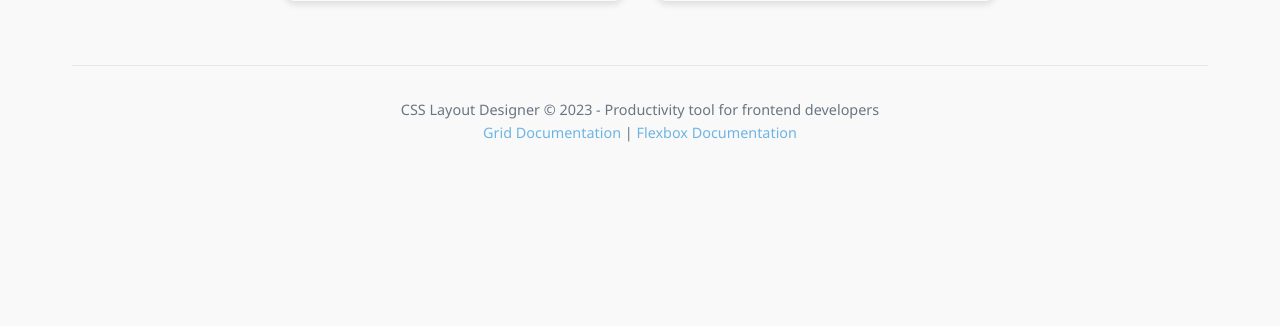
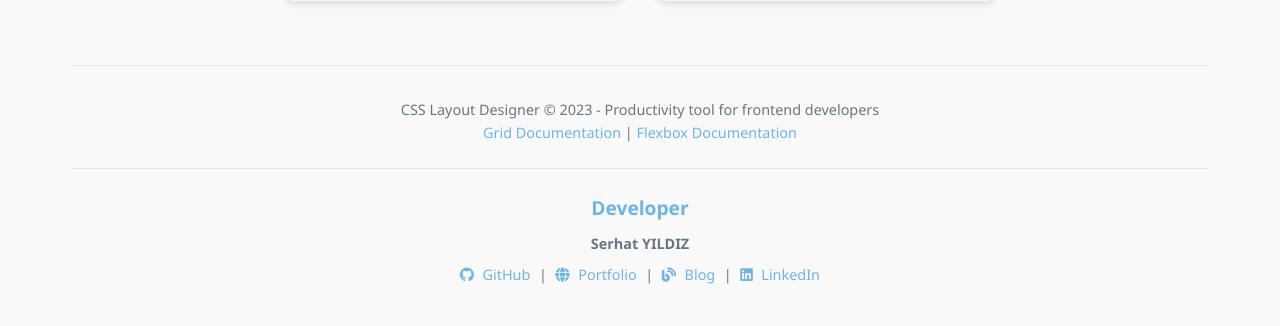
Before and after one commit to serhat-yildiz/css-layout-designer, a Flask app: page / in a window 1280 px wide. Shown: the part 796-1122 px from the top of the page. Before the commit the page ends 938 px from the top, so only its background shows below. Run offline with Flask 3, Linux system fonts and the light colour scheme.

Commit message:
Add developer information section to README, HTML, and CSS files
- Updated README.md to include developer details and other projects.
- Introduced a new developer info section in index.html with links to GitHub, portfolio, blog, and LinkedIn.
- Added corresponding styles for the developer info section in style.css.

```diff
--- a/static/css/style.css
+++ b/static/css/style.css
@@ -335,6 +335,43 @@ body {
 
 .app-footer a:hover::after {
     width: 100%;
+}
+
+/* Developer Info Section */
+.developer-info {
+    margin-top: 1.5rem;
+    padding-top: 1.5rem;
+    border-top: 1px solid rgba(0, 0, 0, 0.1);
+    text-align: center;
+}
+
+.dark-mode .developer-info {
+    border-top-color: var(--dark-border);
+}
+
+.developer-info h3 {
+    font-size: 1.2rem;
+    color: var(--primary-color);
+    margin-bottom: 0.5rem;
+}
+
+.developer-info p {
+    margin-bottom: 0.5rem;
+}
+
+.developer-info a {
+    color: var(--primary-color);
+    transition: var(--transition);
+    text-decoration: none;
+    margin: 0 0.3rem;
+}
+
+.developer-info a:hover {
+    color: var(--secondary-color);
+}
+
+.developer-info i {
+    margin-right: 0.3rem;
 }
 
 /* Editör Sayfası Ortak Stilleri */
--- a/templates/index.html
+++ b/templates/index.html
@@ -58,6 +58,16 @@
                 <a href="https://developer.mozilla.org/en-US/docs/Web/CSS/CSS_grid_layout" target="_blank">Grid Documentation</a> |
                 <a href="https://developer.mozilla.org/en-US/docs/Web/CSS/CSS_flexible_box_layout" target="_blank">Flexbox Documentation</a>
             </p>
+            <div class="developer-info">
+                <h3>Developer</h3>
+                <p><strong>Serhat YILDIZ</strong></p>
+                <p>
+                    <a href="https://github.com/serhat-yildiz" target="_blank"><i class="fab fa-github"></i> GitHub</a> |
+                    <a href="https://serhatdev.vercel.app/" target="_blank"><i class="fas fa-globe"></i> Portfolio</a> |
+                    <a href="https://serhatdev.vercel.app/blog" target="_blank"><i class="fas fa-blog"></i> Blog</a> |
+                    <a href="https://www.linkedin.com/in/serhat-yldz/" target="_blank"><i class="fab fa-linkedin"></i> LinkedIn</a>
+                </p>
+            </div>
         </footer>
     </div>
 </body>
```
Also changed, not shown: README.md.
